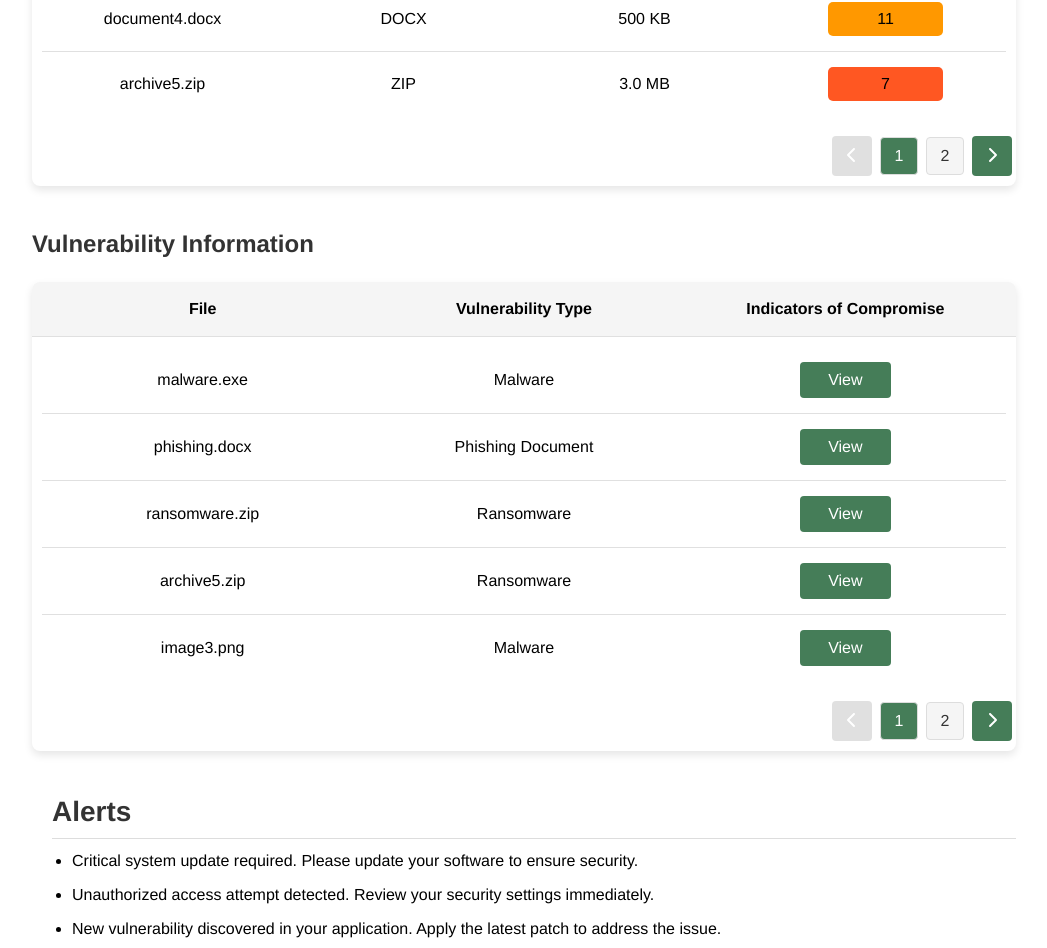
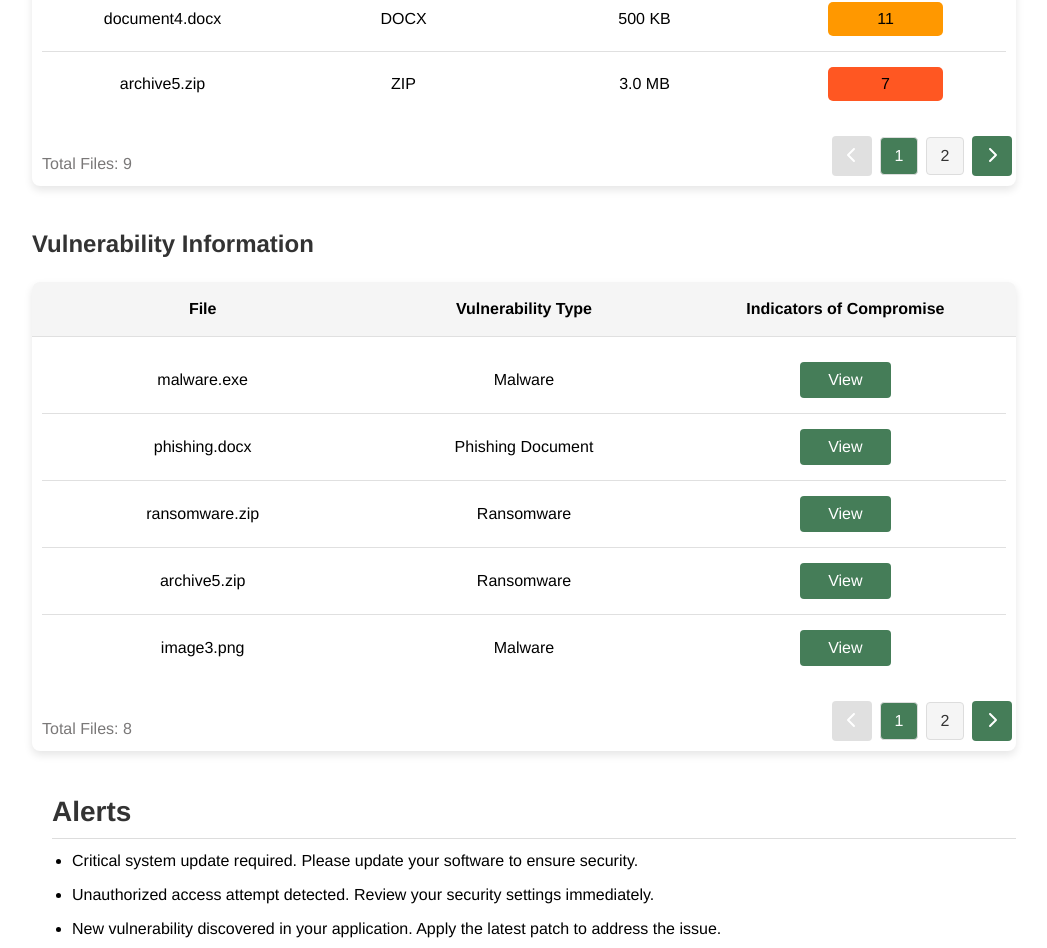
Before and after one commit to areebahmeddd/Crypta, a React (Create React App) app in the folder web-app/: page /dashboard in a window 1280 px wide. Shown: the part 586-1534 px from the top of the page, without its empty margins (116-1163 px from the left). Built offline with nearby package versions, Linux system fonts and the light colour scheme.

Commit message:
Pagination completed

```diff
--- a/web-app/src/pages/Dashboard.jsx
+++ b/web-app/src/pages/Dashboard.jsx
@@ -201,9 +201,6 @@ const Dashboard = () => {
     ],
   };
 
-  const totalFilePages = Math.ceil(fileData.length / rowsPerPage);
-  const totalVulnPages = Math.ceil(vulnerabilityData.length / rowsPerPage);
-
   const handleSearch = useCallback(() => {
     const searchTermLower = searchTerm.toLowerCase();
 
@@ -237,6 +234,10 @@ const Dashboard = () => {
   };
 
 // Logic for File Pagination (max two numbers shown)
+
+const totalFilePages = Math.ceil(fileData.length / rowsPerPage);
+const totalVulnPages = Math.ceil(vulnerabilityData.length / rowsPerPage);
+
 const maxPageNumbersToShow = 2;
 const startFilePage = Math.max(1, filePage - 1);  // Show the current page and the previous one
 const endFilePage = Math.min(totalFilePages, filePage + 1);  // Show the current page and the next one
@@ -436,6 +437,12 @@ const handleVulnPageChange = (directionOrPage) => {
       </div>
     ))}
   </div>
+
+   {/* Total Files */}
+   <div className="total-files">
+    Total Files: {fileData.length}
+  </div>
+
   {/* Pagination Controls */}
   <div className="pagination-controls">
     <button
@@ -490,6 +497,12 @@ const handleVulnPageChange = (directionOrPage) => {
       </div>
     ))}
   </div>
+
+     {/* Total Files */}
+     <div className="total-v-files">
+    Total Files: {vulnerabilityData.length}
+  </div>
+
   {/* Pagination Controls */}
   <div className="pagination-controls">
     <button
--- a/web-app/src/styles/Dashboard.css
+++ b/web-app/src/styles/Dashboard.css
@@ -48,6 +48,7 @@
 
 
 .dashboard__card {
+  position: relative;
   width: 100%;
   background: #fff;
   border-radius: 8px;
@@ -97,7 +98,16 @@
   width: 50%;
 }
 
+.total-files {
+  position: absolute;
+  bottom: 10px; /* Adjust as needed */
+  left: 10px;   /* Adjust as needed */
+  font-size: 16px; /* Adjust as needed */
+  color: #7a7878; /* Adjust color as needed */
+}
+
 .dashboard_v_card {
+  position: relative;
   background: #fff;
   width: 100%;
   border-radius: 8px;
@@ -141,6 +151,14 @@
   flex: 1;
   padding: 5px;
   text-align: center;
+}
+
+.total-v-files {
+  position: absolute;
+  bottom: 10px; /* Adjust as needed */
+  left: 10px;   /* Adjust as needed */
+  font-size: 16px; /* Adjust as needed */
+  color: #7a7878; /* Adjust color as needed */
 }
 
 .dashboard__view-btn {
```
